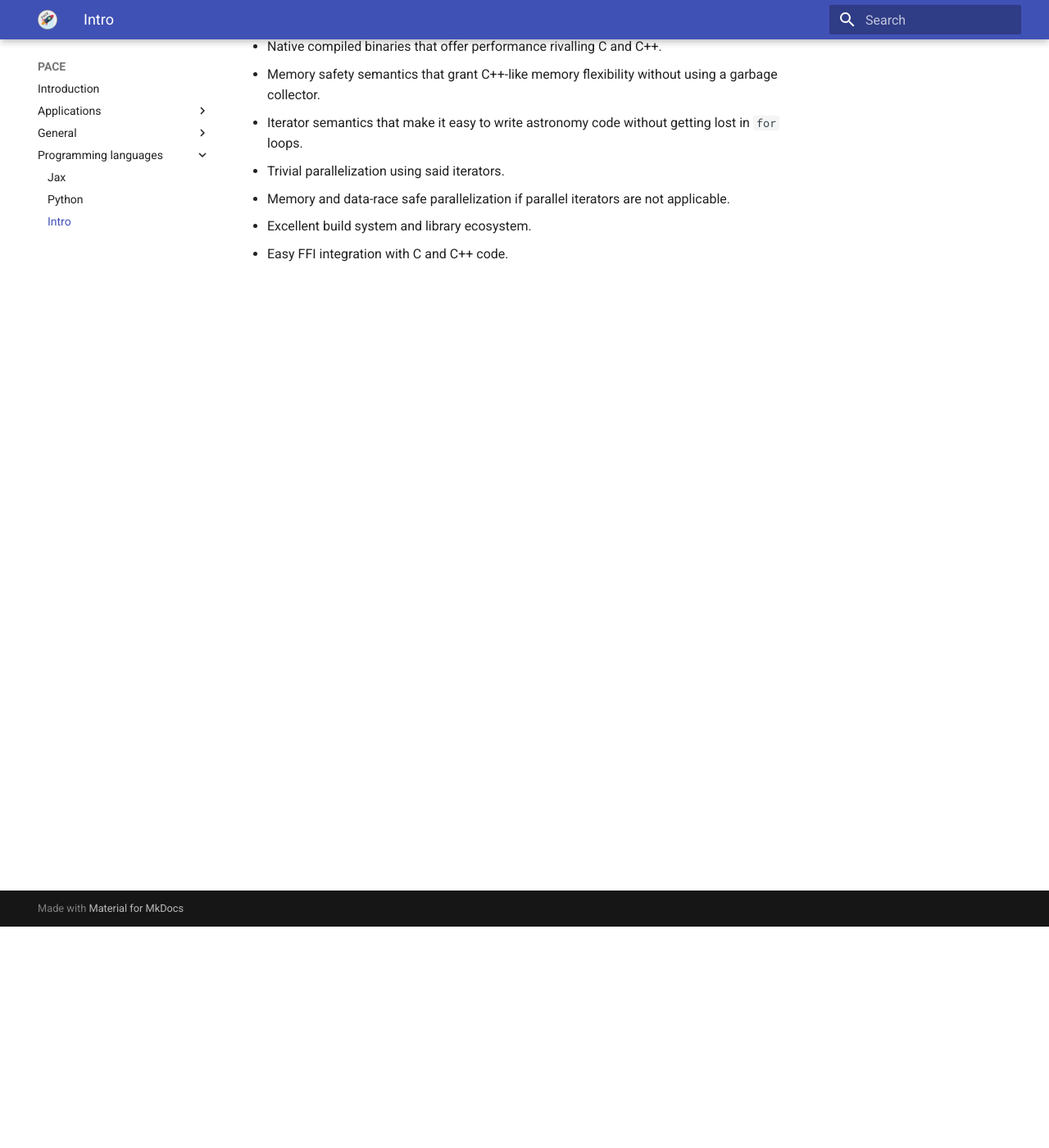
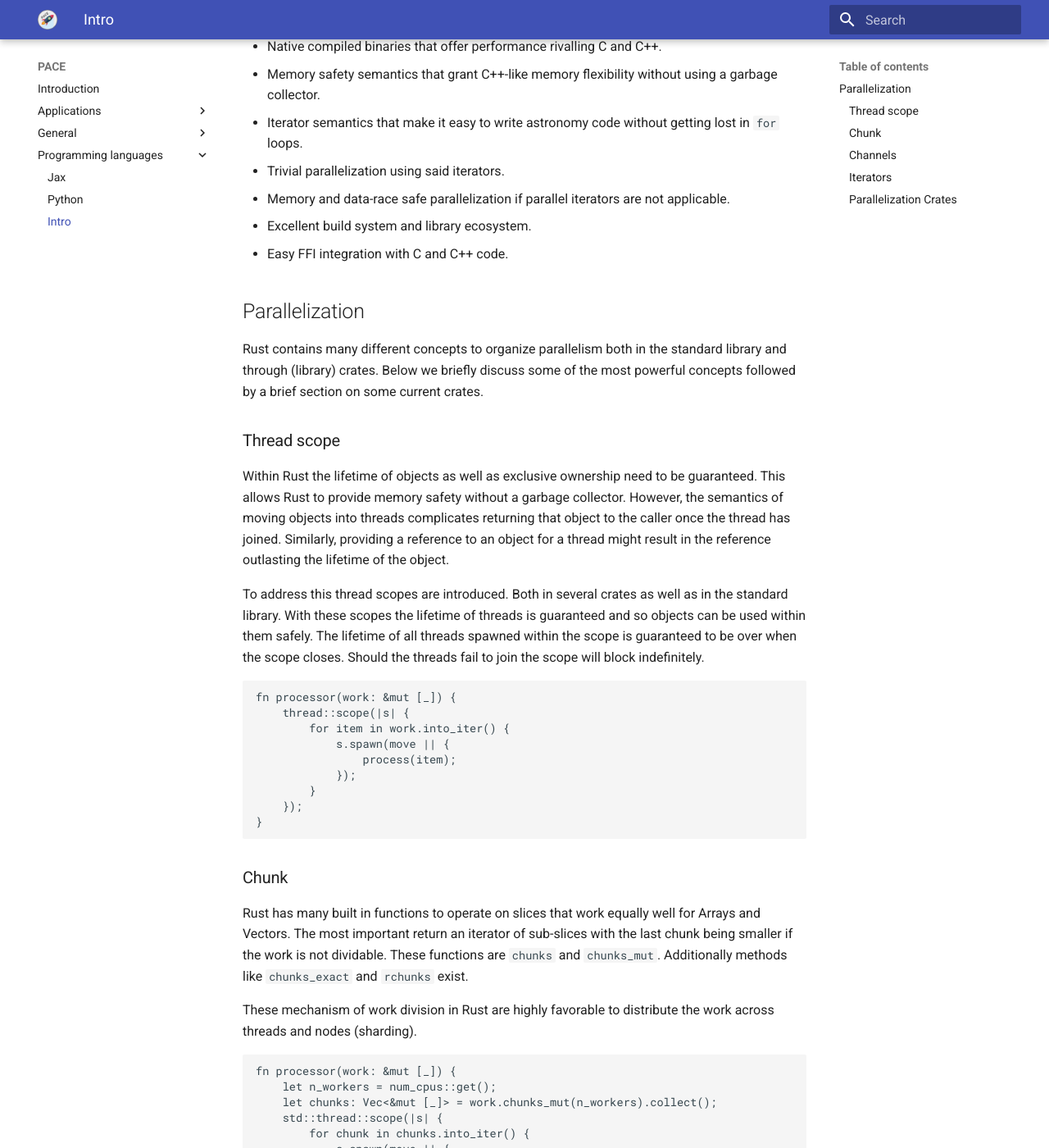
Before and after one commit to astron-rd/PACE, an MkDocs documentation site: the page built from docs/programming-languages/rust.md, in a window 1280 px wide and 1400 px high, scrolled down 270 px. Shown: the whole window at 82% size. Built offline with MkDocs 1.6.1 and Material for MkDocs 9.7.7, drawn with Linux system fonts in a browser that asks for light colours; nearby versions of some CDN libraries; some of the changed text lies outside the part shown.

Commit message:
15: Document parallelization constructs for Rust (#158)
Co-authored-by: Kwonunn <me@vivstuff.gay>

````diff
--- a/docs/programming-languages/rust.md
+++ b/docs/programming-languages/rust.md
@@ -17,3 +17,121 @@ properties:
   applicable.
 - Excellent build system and library ecosystem.
 - Easy FFI integration with C and C++ code.
+
+## Parallelization
+
+Rust contains many different concepts to organize parallelism both in the standard library and through (library) crates. Below we briefly discuss some of the most powerful concepts followed by a brief section on some current crates.
+
+### Thread scope
+
+Within Rust the lifetime of objects as well as exclusive ownership need to be guaranteed. This allows Rust to provide memory safety without a garbage collector. However, the semantics of moving objects into threads complicates returning that object to the caller once the thread has joined. Similarly, providing a reference to an object for a thread might result in the reference outlasting the lifetime of the object.
+
+To address this thread scopes are introduced. Both in several crates as well as in the standard library. With these scopes the lifetime of threads is guaranteed and so objects can be used within them safely. The lifetime of all threads spawned within the scope is guaranteed to be over when the scope closes. Should the threads fail to join the scope will block indefinitely.
+
+```Rust
+fn processor(work: &mut [_]) {
+    thread::scope(|s| {
+        for item in work.into_iter() {
+            s.spawn(move || {
+                process(item);
+            });
+        }
+    });
+}
+```
+
+### Chunk
+
+Rust has many built in functions to operate on slices that work equally well for Arrays and Vectors. The most important return an iterator of sub-slices with the last chunk being smaller if the work is not dividable. These functions are `chunks` and `chunks_mut`. Additionally methods like `chunks_exact` and `rchunks` exist.
+
+These mechanism of work division in Rust are highly favorable to distribute the work across threads and nodes (sharding).
+
+```Rust
+fn processor(work: &mut [_]) {
+    let n_workers = num_cpus::get();
+    let chunks: Vec<&mut [_]> = work.chunks_mut(n_workers).collect();
+    std::thread::scope(|s| {
+        for chunk in chunks.into_iter() {
+            s.spawn(move || {
+                process(chunk);
+            });
+        }
+    });
+}
+```
+
+Work distributed in chunks can better utilize CPU L1 and L2 caches by tuning the chunk size to the CPU heuristics. Additionally, it allows to support tiling implementations of dense computations.
+
+### Channels
+
+Channels are FIFO message queues using tx & rx pairs with additional primitives. Beyond their basic function they allow to signal termination through the closing of the tx channels. Channels can be cloned allowing for multi-producer and or multi-producer setups. Effectively, channels combine queues with other language constructs like conditions or atomic variables in one cohesive package.
+
+```Rust
+#![feature(mpmc_channel)] // Required because std::mpmc is still in nightly.
+
+fn main() {
+    // Create a multiple-producer, multiple-consumer channel pair
+    let (tx, rx) = std::sync::mpmc::channel();
+
+    // Create a thread to put work into the channel
+    std::thread::spawn(move || {
+        for i in 0..15 {
+            tx.send(i).expect("receiver hung up");
+        }
+    });
+
+    // Create multiple worker threads to consume the work
+    std::thread::scope(|s| {
+        for worker in 0..5 {
+            let cloned_rx = rx.clone();
+            s.spawn(move || {
+                while let Ok(value) = cloned_rx.recv() {
+                    println!("worker {}: {}", worker, value);
+                }
+            });
+        }
+    });
+}
+```
+
+### Iterators
+
+Through Rust [extension traits](https://rust-lang.github.io/rfcs/0445-extension-trait-conventions.html) we can add additional operators to existing types. Used by [Rayon](https://docs.rs/rayon/latest/rayon/) to add parallel iterators that can be applied to slices, Arrays and Vectors. Notable new iterators include `par_iter` for element-wise iteration and `par_chunks` for chunked iteration.
+
+```Rust
+fn processor(work: &mut [_]) {
+    let n_workers = num_cpus::get();
+    work.par_chunks_mut(n_workers).for_each(|band| {
+        process(band);
+    });
+}
+```
+
+### Parallelization Crates
+
+Below is an overview of some common crates that can be used to parallelize workloads. This list is not exhaustive and will not be updated (2026-10-20).
+
+General threading & parallelization crates:
+
+1. [Crossbeam](https://docs.rs/crossbeam/latest/crossbeam/)
+1. [Rayon](https://docs.rs/rayon/latest/rayon/)
+
+Specialized concurrency constructs:
+
+1. [parking_lot](https://docs.rs/parking_lot/latest/parking_lot/)
+1. [spin](https://docs.rs/spin/latest/spin/)
+1. [thread_local](https://docs.rs/thread_local/latest/thread_local/)
+1. [ringbuf](https://docs.rs/ringbuf/latest/ringbuf/)
+1. [dashmap](https://docs.rs/dashmap/latest/dashmap/)
+
+Overview of Channel crates:
+
+| Crate | SPSC | MPSC | SPMC | MPMC |
+| ----------------------------------------------- | ---- | ---- | ---- | ----------- |
+| [std::sync](https://doc.rust-lang.org/std/sync) | | X | | X (nightly) |
+| [crossbeam](https://crates.io/crates/crossbeam) | | | | X |
+| [Flume](https://crates.io/crates/flume) | | X | | X |
+| [Kanal](https://crates.io/crates/kanal) | | | | X |
+| [oneshot](https://crates.io/crates/oneshot) | X | | | |
+| [crossfire](https://crates.io/crates/crossfire) | X | X | | X |
+| [bus](https://crates.io/crates/bus) | | X | | |
````
Also changed, not shown: docs/general/benchmarking/1-frameworks.md (+1 -1 lines), docs/general/technologies/xtensor.md (+1 -1 lines).
